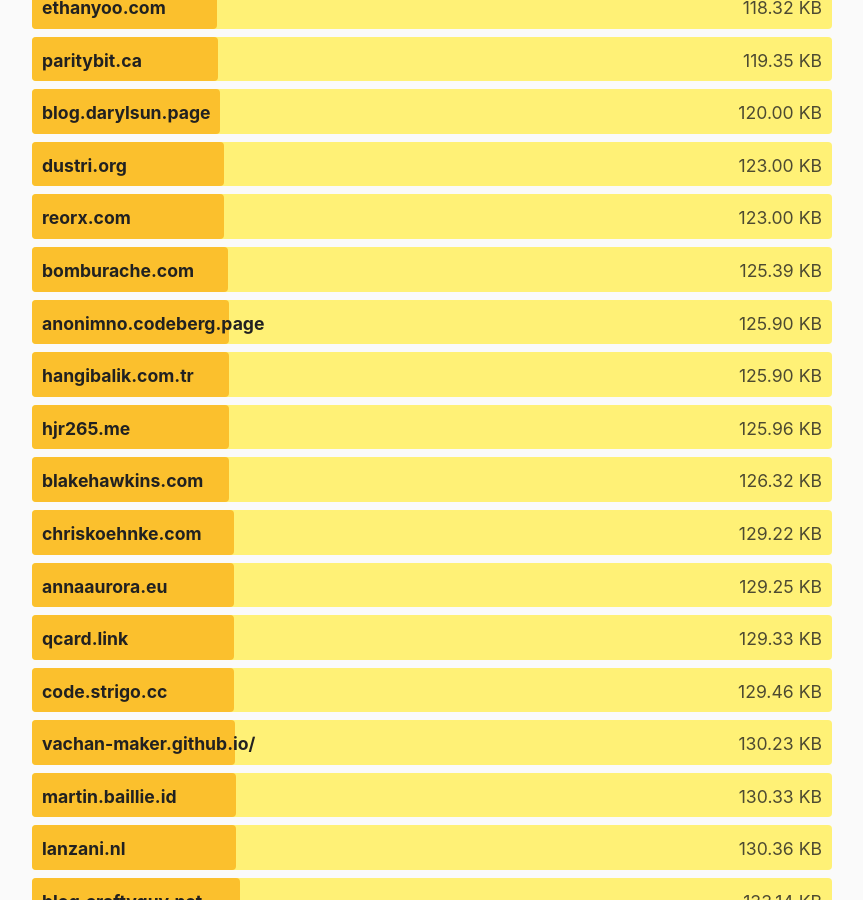
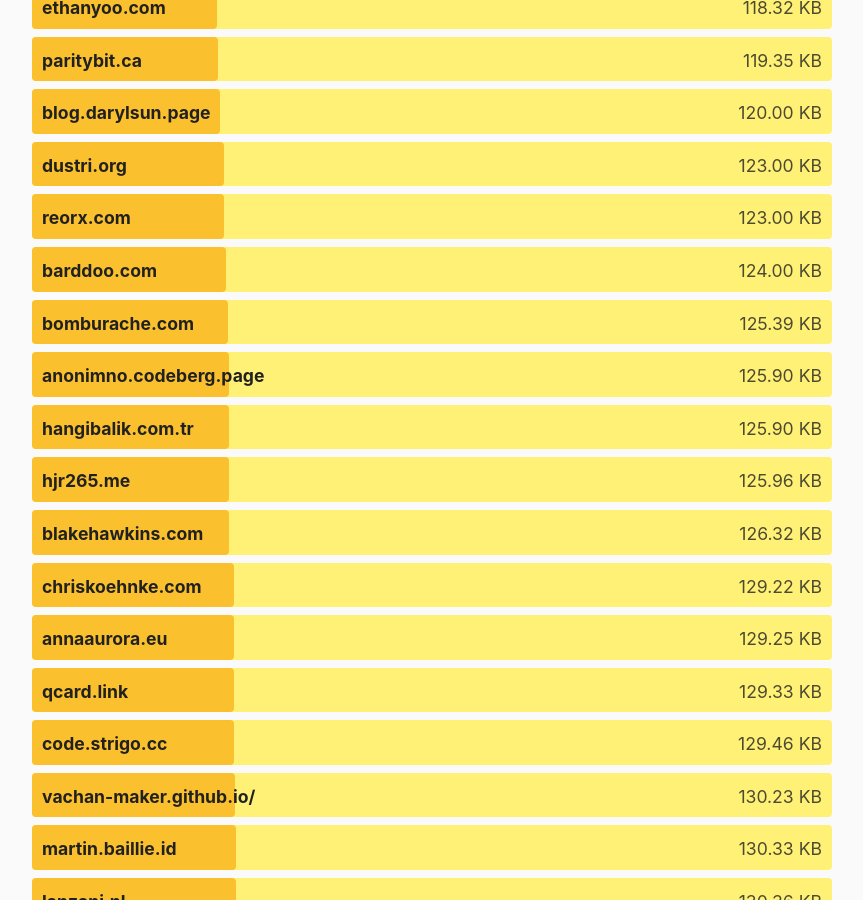
Before and after one commit to kevquirk/512kb.club, a Jekyll site: the page built from index.md, in a window 1280 px wide and 900 px high, scrolled down 27837 px. Shown: the whole window, without its empty margins (208-1071 px from the left). Built offline with Jekyll 4.4.1, drawn with Linux system fonts in a browser that asks for light colours.

Commit message:
Add barddoo.com

```diff
--- a/_data/sites.yml
+++ b/_data/sites.yml
@@ -4407,3 +4407,8 @@
   url: https://zwieratko.sk/
   size: 30.94
   last_checked: 2025-08-30
+
+- domain: barddoo.com
+  url: http://barddoo.com/
+  size: 124
+  last_checked: 2025-11-18 (YYYY-MM-DD)
```
